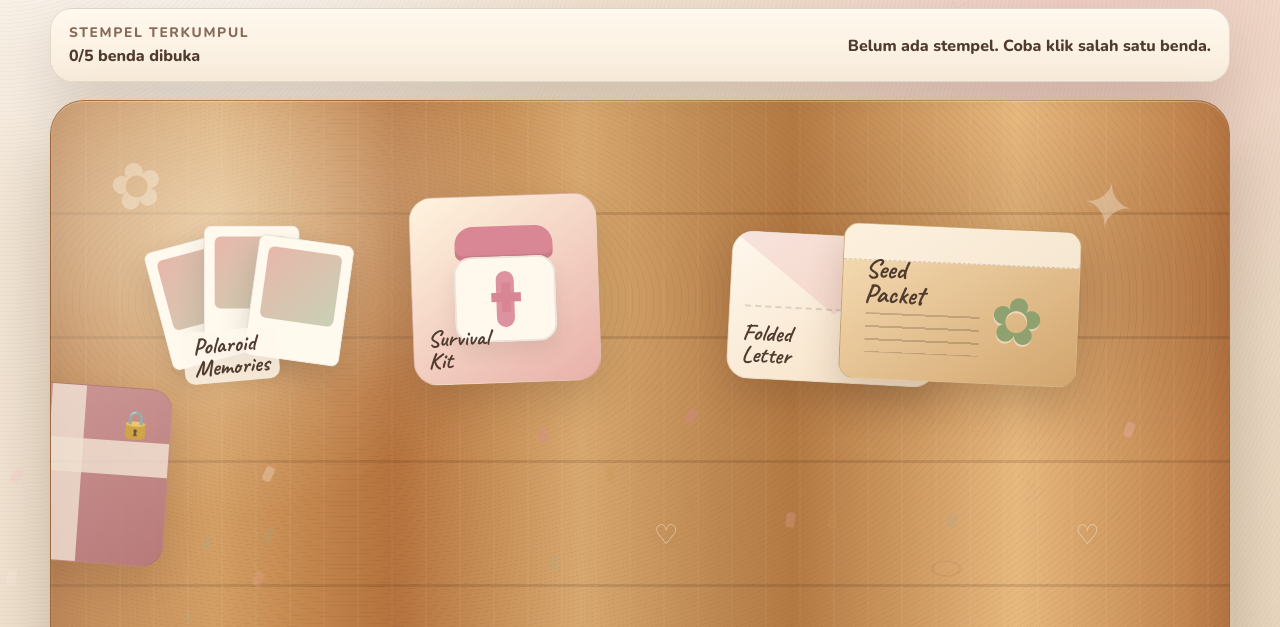
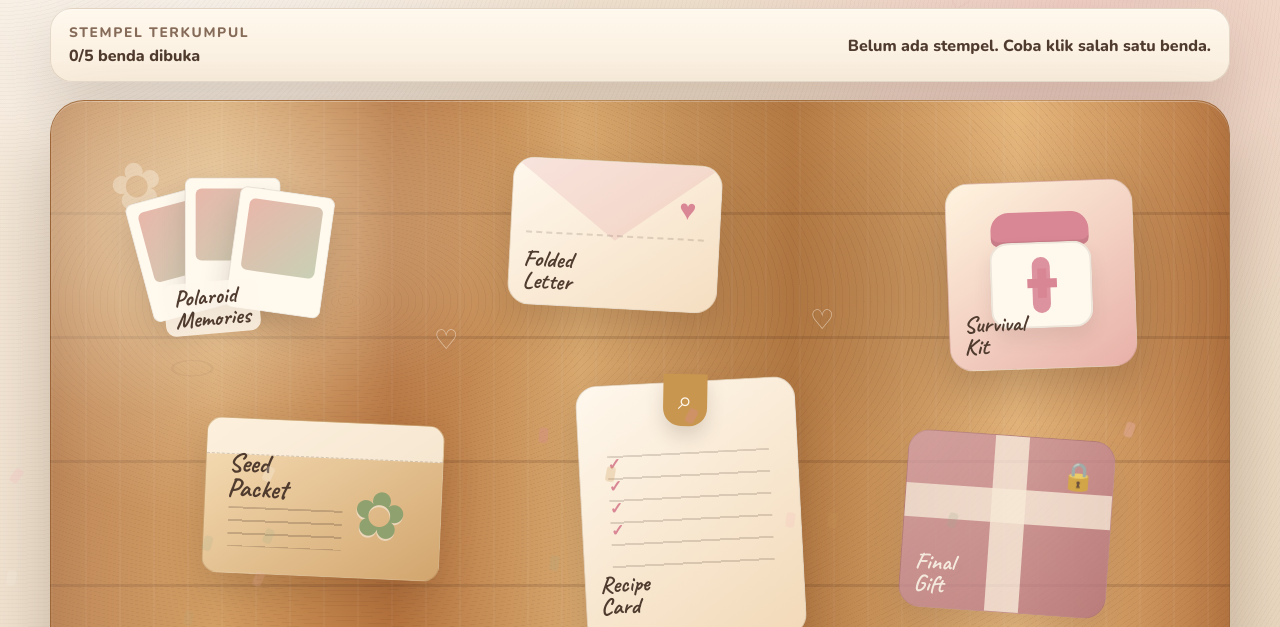
Before and after one commit to ansara17/duaempatjuni, a plain HTML site: page index.html in a window 1280 px wide. Both pictures are taken after a click on the button "Mulai lihat-lihat ✨". Shown: the part 173-800 px from the top of the page. Drawn offline with nearby package versions, Linux system fonts and the light colour scheme.

Commit message:
Add files via upload

```diff
--- a/css/style.css
+++ b/css/style.css
@@ -414,7 +414,14 @@ body.night .recipe-clip{color:#fff8ed!important}
     linear-gradient(90deg, rgba(255,255,255,.12), transparent 22%, rgba(70,35,16,.11) 58%, transparent 100%),
     radial-gradient(circle at 14% 18%, rgba(255,251,232,.35), transparent 26%);
 }
-.desk-board > *:not(.desk-bg){position:relative;z-index:2}
+/* FIX V3.1: jangan override posisi absolute benda di desktop */
+.desk-board .desk-item,
+.desk-board .secret-heart{
+  z-index:2;
+}
+.desk-board .desk-item:hover{
+  z-index:6;
+}
 body.night .desk-board{
   background:
     radial-gradient(ellipse at 12% 18%, rgba(244,191,124,.12), transparent 25%),
```
Also changed, not shown: 1 other file.
